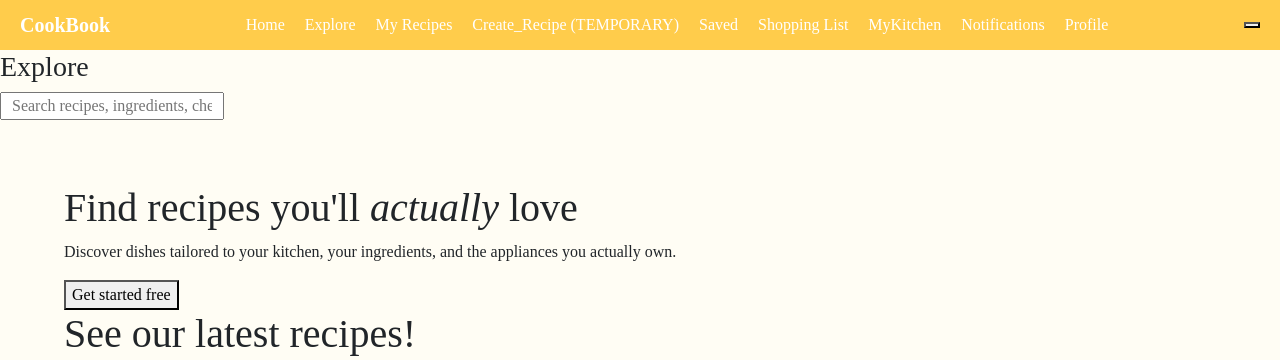
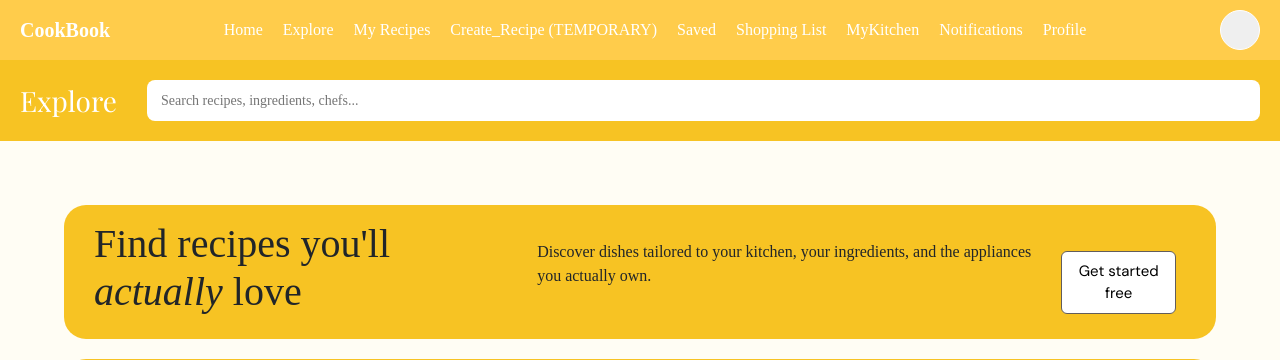
Before and after one commit to Angela74180/AWD_Group_Project, a Flask app: page / in a window 1280 px wide. Shown: the top 360 px of the page. Run offline with Flask 3, Linux system fonts and the light colour scheme.

Commit message:
Made custom better line up with main.

```diff
--- a/app/static/custom.css
+++ b/app/static/custom.css
@@ -103,6 +103,87 @@ select {
   width: 300px;
 }
 
+.intro{
+  background:rgb(247, 195, 35);
+  border-radius:22px;
+  padding:15px 30px;
+  display:flex;
+  gap:20px;
+  align-items:center;
+  margin-bottom:20px;
+  position:relative;
+}
+
+.intro button{
+  margin-top: 20px;
+  margin-right: 10px;
+
+  background: white;
+  border: 1px solid #625d5b;
+
+  font-family:'DM Sans',sans-serif;
+  font-size: 15px;
+  padding: 8px 14px;
+  border-radius: 6px;
+  transition: all 0.2s ease;
+}
+
+.intro button:hover {
+  background: #fff3e0;
+  transform: translateY(-2px);
+}
+
+@media (max-width: 768px) {
+  .intro {
+    flex-direction: column;
+    text-align: center;
+    padding: 30px;
+  }
+
+  .intro h1 {
+    font-size: 2rem;
+  }
+
+  .explore-bar {
+    flex-direction: column;
+    align-items: stretch;
+    gap: 10px;
+  }
+}
+
+.profile-btn{
+  border: 0.25px solid rgb(255, 255, 255);
+  border-radius: 50%;
+  width:40px;
+  height:40px;
+
+  margin-left: 20px;
+}
+
+.explore-bar {
+  display: flex;
+  align-items: center;
+  gap: 30px;
+
+  background-color: rgb(247, 195, 35);
+  padding: 20px;
+}
+
+.explore-bar h3 {
+  font-family:'Playfair Display';
+  color: white;
+  margin: 0;
+}
+
+.search-bar {
+  flex: 1;
+
+  padding: 10px 14px;
+  border-radius: 8px;
+  border: none;
+
+  font-size: 14px;
+}
 
 .navbar {
   display: flex;
```
Also changed, not shown: other parts of app/static/custom.css (+68 -3 lines).
